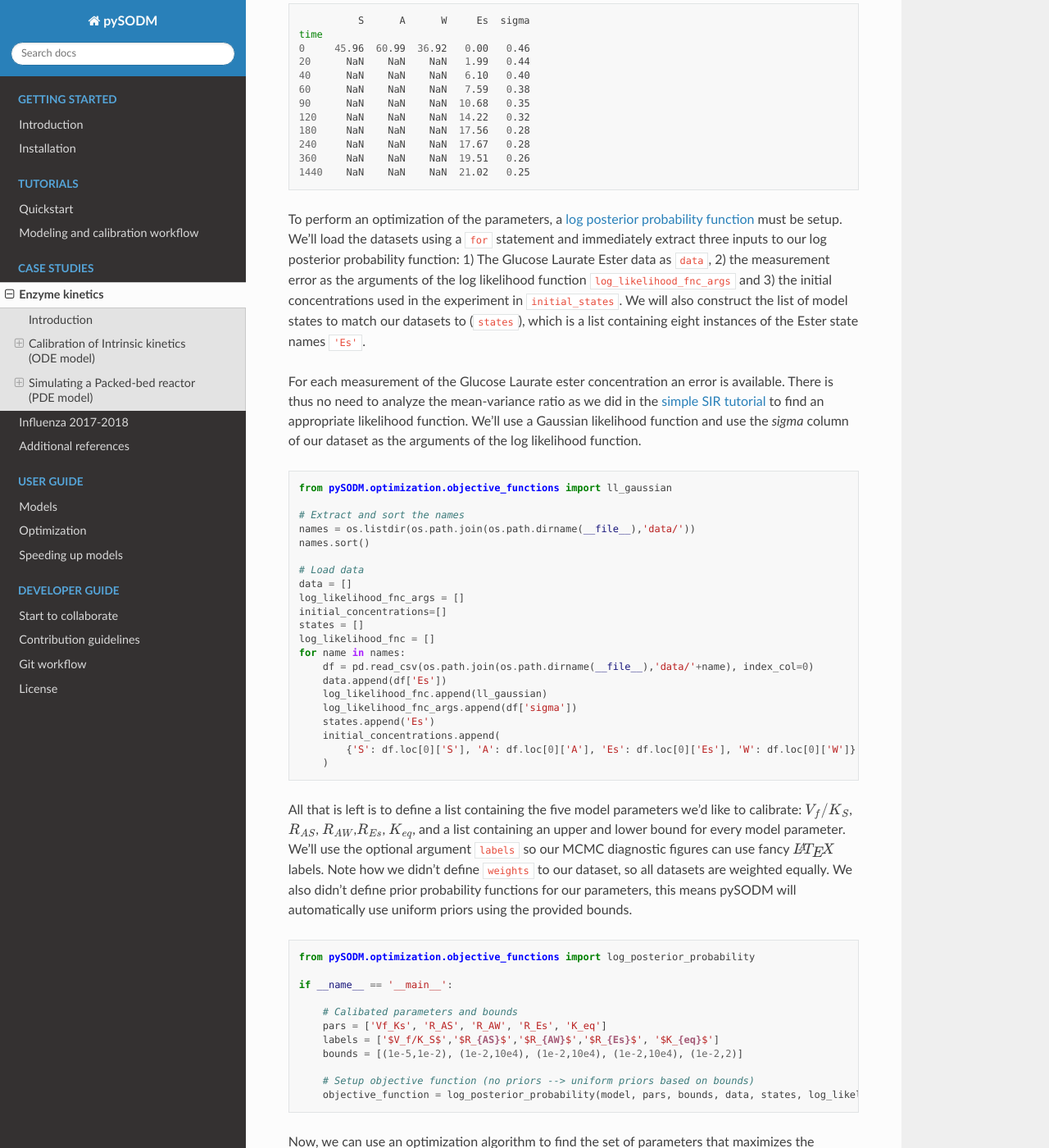
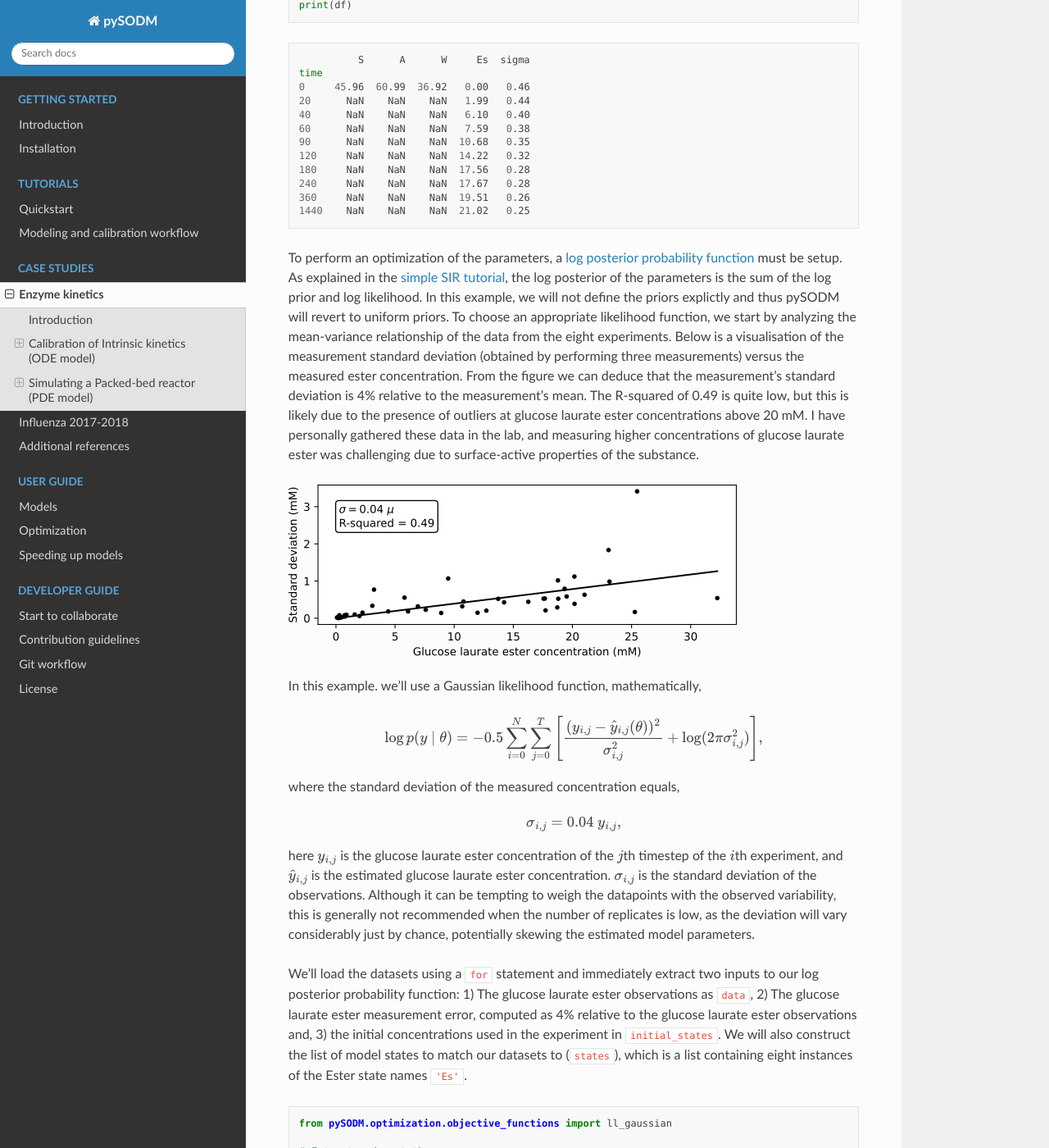
Before and after one commit to twallema/pySODM, a Sphinx documentation site: the page built from docs/enzyme_kinetics.md, in a window 1280 px wide and 1400 px high, scrolled down 3535 px. Shown: the whole window at 82% size. Built offline with Sphinx 7.4.7 and the Read the Docs theme 2.0.0, drawn with Linux system fonts in a browser that asks for light colours; some of the changed text lies outside the part shown.

Commit message:
update enzyme kinetics tutorial

````diff
--- a/docs/enzyme_kinetics.md
+++ b/docs/enzyme_kinetics.md
@@ -18,7 +18,11 @@
 
 ## Calibration of Intrinsic kinetics (ODE model)
 
-This part of the tutorial can be replicated using `~/tutorials/enzyme_kinetics/calibrate_intrinsic_kinetics.py`
+This part of the tutorial can be replicated by running
+
+```bash
+python ~/tutorials/enzyme_kinetics/calibrate_intrinsic_kinetics.py
+```
 
 ### Experiments and model equations
 
@@ -28,19 +32,19 @@
 1. Initial rate experiments: The reaction course is only followed during the first minutes when very little product are formed.
 2. Full time-course experiments. In this experiment, samples are withdrawn every few hours until the reaction mixture equillibrates.
 
-Typically, the calibration of a ping-pong bi-bi enzyme kinetic model is performed in two steps as the model equation is quite an ugly fellow (see [Flores et al., 2002](https://doi.org/10.1002/bit.10260)). First, the initial rate experiments are used to calibrate the parameters that govern the *forward* reaction. During an initial rate experiment, one can assume no products have been formed and thus all the terms containing products in the rate equation drop out. Second, the parameters of the *backward* reaction are calibrated to the full time-course experiments. For the sake of brevity, I shall glance over this two-step calibration. We will simply calibrate the following (simplified) ping-pong bi-bi kinetic model,
+Typically, the calibration of a ping-pong bi-bi enzyme kinetic model is performed in two steps as the model equation is quite ugly (see [Flores et al., 2002](https://doi.org/10.1002/bit.10260)). First, the initial rate experiments are used to calibrate the parameters that govern the *forward* reaction. During an initial rate experiment, one can assume no products have been formed and thus all the terms containing products in the rate equation drop out. Second, the parameters of the *backward* reaction are calibrated to the full time-course experiments. For the sake of brevity, I shall glance over this two-step calibration. We will simply calibrate the following (simplified) ping-pong bi-bi kinetic model,
 ```{math}
 \begin{eqnarray}
-\frac{dS}{dt} &=& - v, \\
-\frac{dA}{dt} &=& - v, \\
-\frac{dEs}{dt} &=& + v, \\
-\frac{dW}{dt} &=& + v, \\
+\frac{d[S]}{dt} &=& - v, \\
+\frac{d[A]}{dt} &=& - v, \\
+\frac{d[Es]}{dt} &=& + v, \\
+\frac{d[W]}{dt} &=& + v, \\
 \end{eqnarray}
 ```
 
 where,
 ```{math}
-\frac{v}{[E]_t} = \frac{{V_f}/{K_S} ([S] [A] - 1/K_{eq} [Es][W])}{[A] + R_{AS} [S] + R_{AW} [W] + R_{Es} [Es]}, \Bigg[\frac{mmol}{min . \text{g catalyst}} \Bigg],
+\frac{v}{[E]_t} = \frac{{V_f}/{K_S} ([S] [A] - (1/K_{eq}) [Es][W])}{[A] + R_{AS} [S] + R_{AW} [W] + R_{Es} [Es]}, \Bigg[\frac{mmol}{min . \text{g catalyst}} \Bigg],
 ```
 to data from three initial rate experiments, and five full time-course experiments. In the equation, {math}`[S]` denotes the concentration of D-glucose, {math}`[A]` denotes the concentration of Lauric Acid, {math}`[Es]` denotes the concentration of Glucose Laurate Ester, and {math}`[W]` denotes the concentration of water, all in millimolar (mM). The parameters {math}`R_{AS}`, {math}`R_{AW}` and {math}`R_{Es}` can be interpreted as inhibitory constants due to their appearance in the denominator of the rate equation. {math}`V_f/K_S` is typically treated as one parameter and has an impact on the initial reaction rate. {math}`K_{eq}` is the equillibrium coefficient, which determines if the reaction favor the reactants or the products.
 
@@ -108,35 +112,46 @@
 1440    NaN    NaN    NaN  21.02   0.25
 ```
 
-To perform an optimization of the parameters, a [log posterior probability function](optimization.md) must be setup. We'll load the datasets using a `for` statement and immediately extract three inputs to our log posterior probability function: 1) The Glucose Laurate Ester data as `data`, 2) the measurement error as the arguments of the log likelihood function `log_likelihood_fnc_args` and 3) the initial concentrations used in the experiment in `initial_states`. We will also construct the list of model states to match our datasets to (`states`), which is a list containing eight instances of the Ester state names `'Es'`.
+To perform an optimization of the parameters, a [log posterior probability function](optimization.md) must be setup. As explained in the [simple SIR tutorial](workflow.md), the log posterior of the parameters is the sum of the log prior and log likelihood. In this example, we will not define the priors explictly and thus pySODM will revert to uniform priors. To choose an appropriate likelihood function, we start by analyzing the mean-variance relationship of the data from the eight experiments. Below is a visualisation of the measurement standard deviation (obtained by performing three measurements) versus the measured ester concentration. From the figure we can deduce that the measurement's standard deviation is 4% relative to the measurement's mean. The R-squared of 0.49 is quite low, but this is likely due to the presence of outliers at glucose laurate ester concentrations above 20 mM. I have personally gathered these data in the lab, and measuring higher concentrations of glucose laurate ester was challenging due to surface-active properties of the substance.
 
-For each measurement of the Glucose Laurate ester concentration an error is available. There is thus no need to analyze the mean-variance ratio as we did in the [simple SIR tutorial](workflow.md) to find an appropriate likelihood function. We'll use a Gaussian likelihood function and use the *sigma* column of our dataset as the arguments of the log likelihood function.
+![reaction](/_static/figs/enzyme_kinetics/mean-variance.png)
+
+In this example. we’ll use a Gaussian likelihood function, mathematically,
+```{math}
+\log p(y \mid \theta) = -0.5 \sum_{i=0}^N \sum_{j=0}^T \Bigg[ \frac{(y_{i,j} - \hat{y}_{i,j}(\theta))^2}{\sigma_{i,j}^2} + \log (2 \pi \sigma_{i,j}^2) \Bigg],
+```
+where the standard deviation of the measured concentration equals,
+```{math}
+\sigma_{i,j} = 0.04\ y_{i,j},
+```
+here {math}`y_{i,j}` is the glucose laurate ester concentration of the {math}`j`th timestep of the {math}`i`th experiment, and {math}`\hat{y}_{i,j}` is the estimated glucose laurate ester concentration. {math}`\sigma_{i,j}` is the standard deviation of the observations. Although it can be tempting to weigh the datapoints with the observed variability, this is generally not recommended when the number of replicates is low, as the deviation will vary considerably just by chance, potentially skewing the estimated model parameters.
+
+We'll load the datasets using a `for` statement and immediately extract two inputs to our log posterior probability function: 1) The glucose laurate ester observations as `data`, 2) The glucose laurate ester measurement error, computed as 4% relative to the glucose laurate ester observations and, 3) the initial concentrations used in the experiment in `initial_states`. We will also construct the list of model states to match our datasets to (`states`), which is a list containing eight instances of the Ester state names `'Es'`.
 
 ```python
 from pySODM.optimization.objective_functions import ll_gaussian
 
 # Extract and sort the names
-names = os.listdir(os.path.join(os.path.dirname(__file__),'data/'))
+names = os.listdir(os.path.join(os.path.dirname(__file__),'data/intrinsic_kinetics/'))
 names.sort()
-
-# Load data
+# Load data and prepare log likelihood function
 data = []
-log_likelihood_fnc_args = []
-initial_concentrations=[]
 states = []
 log_likelihood_fnc = []
+log_likelihood_fnc_args = []
+initial_states=[]
 for name in names:
-    df = pd.read_csv(os.path.join(os.path.dirname(__file__),'data/'+name), index_col=0)
-    data.append(df['Es'])
+    df = pd.read_csv(os.path.join(os.path.dirname(__file__),'data/intrinsic_kinetics/'+name), index_col=0)
+    data.append(df['Es'][1:]) # Cut out zero's!
     log_likelihood_fnc.append(ll_gaussian)
-    log_likelihood_fnc_args.append(df['sigma'])
+    log_likelihood_fnc_args.append(0.04*df['Es'][1:]) # 4% Relative noise
     states.append('Es')
-    initial_concentrations.append(
+    initial_states.append(
         {'S': df.loc[0]['S'], 'A': df.loc[0]['A'], 'Es': df.loc[0]['Es'], 'W': df.loc[0]['W']}
     )
 ```
 
-All that is left is to define a list containing the five model parameters we'd like to calibrate: {math}`V_f/K_S`, {math}`R_{AS}`, {math}`R_{AW}`,{math}`R_{Es}`, {math}`K_{eq}`, and a list containing an upper and lower bound for every model parameter.  We'll use the optional argument `labels` so our MCMC diagnostic figures can use fancy {math}`\LaTeX` labels. Note how we didn't define `weights` to our dataset, so all datasets are weighted equally. We also didn't define prior probability functions for our parameters, this means pySODM will automatically use uniform priors using the provided bounds.
+All that is left is to define a list containing the five model parameters we'd like to calibrate: {math}`V_f/K_S`, {math}`R_{AS}`, {math}`R_{AW}`,{math}`R_{Es}`, {math}`K_{eq}`, and a list containing an upper and lower bound for every model parameter.  We'll use the optional argument `labels` so our MCMC diagnostic figures can use fancy {math}`\LaTeX` labels. Note how we didn't define `weights` to our dataset, so all datasets are weighted equally. We also didn't define prior probability functions for our parameters, this means pySODM will automatically default to uniform priors over the provided bounds.
 
 ```python
 from pySODM.optimization.objective_functions import log_posterior_probability
@@ -168,8 +183,8 @@
 ```
 
 We find the following estimates for our parameters,
-```bash
-theta = [7.13e-04, 1.00e-02, 2.40e+00, 1.00e-02, 6.33e-01]
+```python
+theta = [0.95/1000, 0.75, 1.40, 5.00, 0.70]
 ```
 
 Next, we'll use this estimate to initiate our Markov-Chain Monte-Carlo sampler which requires the help of two functions: [perturbate_theta](optimization.md) and [run_EnsembleSampler](optimization.md). We'll initiate 5 chains per calibrated parameter, so 25 chains in total, by. To do so, we'll first use `perturbate_theta` to perturbate our previously obtained estimate `theta` by 10%. The result is a np.ndarray `pos` of shape `(5, 25)`, which we'll then pass on to `run_EnsembleSampler`.
@@ -226,11 +241,11 @@
     plt.show()
     plt.close()
 ```
-On the cornerplot we can see that the values of {math}`R_{AS}` and {math}`R_{Es}` are quite small, meaning we can likely drop these parameters from the model without taking a big hit in terms of goodness-of-fit. {math}`R_{AW}` and {math}`V_f / K_S` correlate quite strongly but we can account for this when propagating the uncertainty. The equillibrium of this reaction is shifted towards the reactants, as indicated by an equillibrium constant of {math}`K_{eq} = 0.64 < 1`. It is thus likely that products such as water will have to be removed during or in between reactions to attain higher yields.
+The distribution of the parameters are shown below. The equillibrium of this reaction is shifted towards the reactants, as indicated by an equillibrium constant of {math}`K_{eq} = 0.70 < 1`. It is thus likely that products such as water will have to be removed during or in between reactions to attain higher yields.
 
-![corner](/_static/figs/enzyme_kinetics/corner.png)
+![corner](/_static/figs/enzyme_kinetics/enzyme_kinetics_corner.png)
 
-Finally, we can use the *draw functions* to propagate the parameter samples in our model and asses the goodness-of-fit. Simulating a model is performed using the [sim](models.md) function. All that is left after simulating the model is to add the observational noise to the model predictions. I've computed the relative magnitude of the error on the datapoints and these are roughly equal to 5%. Given how we've used a Gaussian log likelihood function, we'll use `add_gaussian_noise()` to add 5% (relative) noise to the model output.
+Finally, we can use the *draw functions* to propagate the parameter samples in our model and asses the goodness-of-fit. Simulating a model is performed using the [sim](models.md) function. All that is left after simulating the model is to add the 4% observational noise to the model predictions using `add_gaussian_noise(out, 0.04, relative=True)` to add 4% (relative) noise to the model output.
 
 ```python
 if __name__ == '__main__':
@@ -249,30 +264,28 @@
         # Update initial condition
         model.initial_states.update(initial_states[i])
         # Simulate model
-        out = model.sim(3000, N=N, draw_function=draw_fcn, samples=samples_dict)
-        # Add 5% observational noise
-        out = add_gaussian_noise(out, 0.05, relative=True)
+        out = model.sim(1600, N=n, draw_function=draw_fcn, samples=samples_dict)
+        # Add 4% observational noise
+        out = add_gaussian_noise(out, 0.04, relative=True)
         # Visualize
-        fig,ax=plt.subplots(figsize=(12,4))
-        ax.scatter(df.index, df.values, color='black', alpha=0.6, linestyle='None', facecolors='none', s=60, linewidth=2)
-        for i in range(N):
-            ax.plot(out['time'], out['S'].isel(draws=i), color='black', alpha=0.03, linewidth=0.2)
-            ax.plot(out['time'], out['Es'].isel(draws=i), color='red', alpha=0.03, linewidth=0.2)
-        #ax.errorbar(df.index, df.values, yerr=log_likelihood_fnc_args[i], fmt='x', color='black')
-        ax.legend(['data', 'D-glucose', 'Glucose laurate'])
-        ax.set_ylabel('species concentration (mM)')
+        fig,ax=plt.subplots(figsize=(6,2.5))
+        ax.errorbar(df.index, df, yerr=2*np.squeeze(y_err[i]), capsize=10, color='black', linestyle='', marker='^', label='Data')
+        ax.plot(out['time'], out['Es'].mean(dim='draws'), color='black', linestyle='--', label='Model mean')
+        ax.fill_between(out['time'], out['Es'].quantile(dim='draws', q=0.025), out['Es'].quantile(dim='draws', q=0.975), color='black', alpha=0.10, label='Model 95% CI')
+        ax.legend()
+        ax.grid(False)
+        ax.set_ylabel('Glucose Laurate (mM)')
         ax.set_xlabel('time (min)')
-        ax.grid(False)
         plt.tight_layout()
         plt.show()
         plt.close()
 ```
 
-The following figure shows the goodness-of-fit of the model to the time course of a reaction started with 40.5 mM D-glucose, 121.5 mM Lauric acid and 24.3 mM water present in the medium. After 16 hours, the reaction has equillibrated and {math}`23.0 \pm 2\ mM` (95% CI) of Glucose Laurate ester is formed, meaning the reaction has a yield of {math}`57\% \pm 5\%\ mM` (95% CI). For this enzymatic reaction, higher acid-to-sugar ratios and lower initial water concentrations lead to the highest yields. To conclude this section, I visualize the yield on a 2D grid spanning the concentrations of D-Glucose and Lauric on the y-axis (given as the acid-to-sugar ratio with 40 mM of D-Glucose used), and the water concentration on the x-axis.
+The following figure shows the goodness-of-fit of the model to the time course of a reaction started with 40 mM D-glucose, 121 mM Lauric acid and 24 mM water present in the medium. After 24 hours, the reaction has equillibrated and {math}`24 \pm 2\ mM` (95% CI) of Glucose Laurate ester is formed, meaning the reaction has a yield of {math}`60\% \pm 5\%\ mM` (95% CI). For this enzymatic reaction, higher acid-to-sugar ratios and lower initial water concentrations lead to the highest yields. To conclude this section, I visualize the yield on a 2D grid spanning the concentrations of D-Glucose and Lauric on the y-axis (given as the acid-to-sugar ratio with 40 mM of D-Glucose used), and the water concentration on the x-axis.
 
-![fit_2](/_static/figs/enzyme_kinetics/fit_2.png)
+![fit_2](/_static/figs/enzyme_kinetics/enzyme_kinetics_fit.png)
 
-![yield](/_static/figs/enzyme_kinetics/yield.png)
+![yield](/_static/figs/enzyme_kinetics/enzyme_kinetics_vary_AS.png)
 
 
 ## Simulating a Packed-bed reactor (PDE model)
@@ -425,11 +438,11 @@
 
 A first experiment with the continuous flow reactor was performed using a reaction mixture containing 30 mM D-glucose, 60 mM lauric acid and 28 mM water. The reactants were pumped through the reactor at a flow rate of 0.2 mL/min, resulting in an average residence time of 13.5 minutes. After ten retention times, when the outlet concentration had stabilized, three samples were withdrawn at the outlet. Then, the reactor was cut short by 0.10 m, and again three samples were withdrawn at the outlet. In this way, the reactant profile acrosss the reactor length was obtained. I omit the code to replicate the following figures from this documentation as no new concepts are introduced beyond this point. Our packed-bed model does an adequate job at describing the data.
 
-![PFR_reactorcut](/_static/figs/enzyme_kinetics/PFR_reactorcut.png)
+![PFR_reactorcut](/_static/figs/enzyme_kinetics/enzyme_kinetics_cut_reactor.png)
 
 An second experiment with the continuous flow reactor was performed using a reaction mixture containing 30 mM D-glucose, 60 mM lauric acid and 18 mM water. The reaction was initiated at a flow rate of 0.5 mL/min, which corresponded to a retention time of 5.4 minutes. The flow rate was then lowered in 0.1 mL/min increments and samples were taken at the reactor outlet after a steady-state was reached. Here, our model seems to overestimate the amount of product formed at higher flow rates, with the error becoming smaller as the flow rate becomes lower.
 
-![PFR_flowrate](/_static/figs/enzyme_kinetics/PFR_flowrate.png)
+![PFR_flowrate](/_static/figs/enzyme_kinetics/enzyme_kinetics_vary_flowrate.png)
 
 Because the enzyme beads are quite small compared to the tube's inner diamter, the radial porosity profile of the packed bed is not uniform but fluctuates. As an illustration, below is the radial porosity profile of the simulated packed bed shown earlier, especially near the wall of the reactor, the porosity approaches zero. This likely cause the solvent to *channel* through the high porosity regions, especially when the flow rate is increased. Our model does not include a radial dimension explictly and uses the radially averaged porosity, it can thus not account for this effect.
 
````
Also changed, not shown: other parts of docs/enzyme_kinetics.md (+6 -6 lines), docs/_static/figs/enzyme_kinetics/PFR_flowrate.png (deleted), docs/_static/figs/enzyme_kinetics/PFR_reactorcut.png (deleted), docs/_static/figs/enzyme_kinetics/corner.png (deleted), docs/_static/figs/enzyme_kinetics/enzyme_kinetics_corner.png (added), docs/_static/figs/enzyme_kinetics/enzyme_kinetics_cut_reactor.png (added), docs/_static/figs/enzyme_kinetics/enzyme_kinetics_fit.png (added), docs/_static/figs/enzyme_kinetics/enzyme_kinetics_vary_AS.png (added), docs/_static/figs/enzyme_kinetics/enzyme_kinetics_vary_flowrate.png (added), docs/_static/figs/enzyme_kinetics/fit_1.png (deleted), docs/_static/figs/enzyme_kinetics/fit_2.png (deleted), docs/_static/figs/enzyme_kinetics/fit_3.png (deleted), docs/_static/figs/enzyme_kinetics/mean-variance.png (added), docs/_static/figs/enzyme_kinetics/yield.png (deleted), 1 other file.
